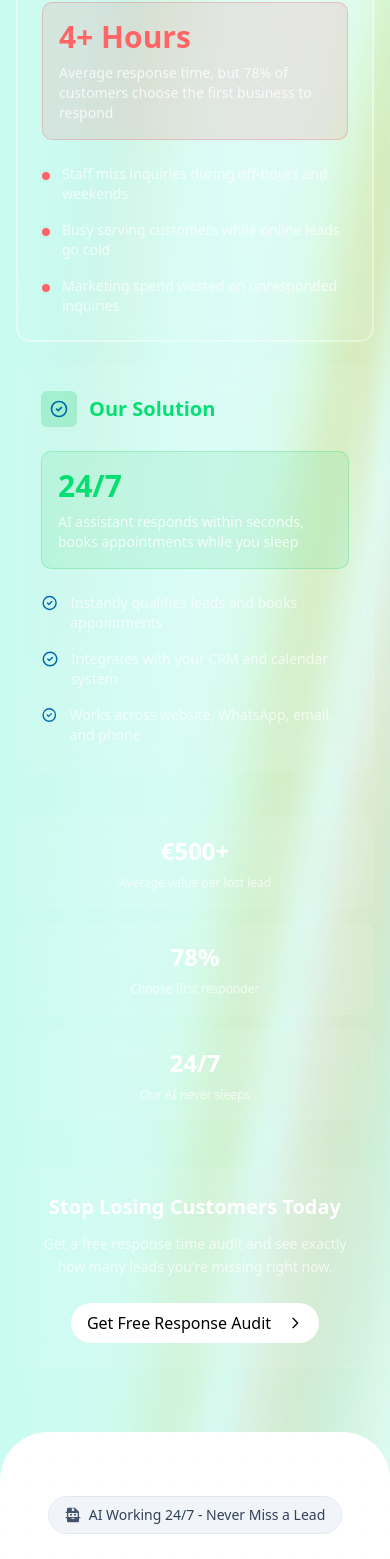
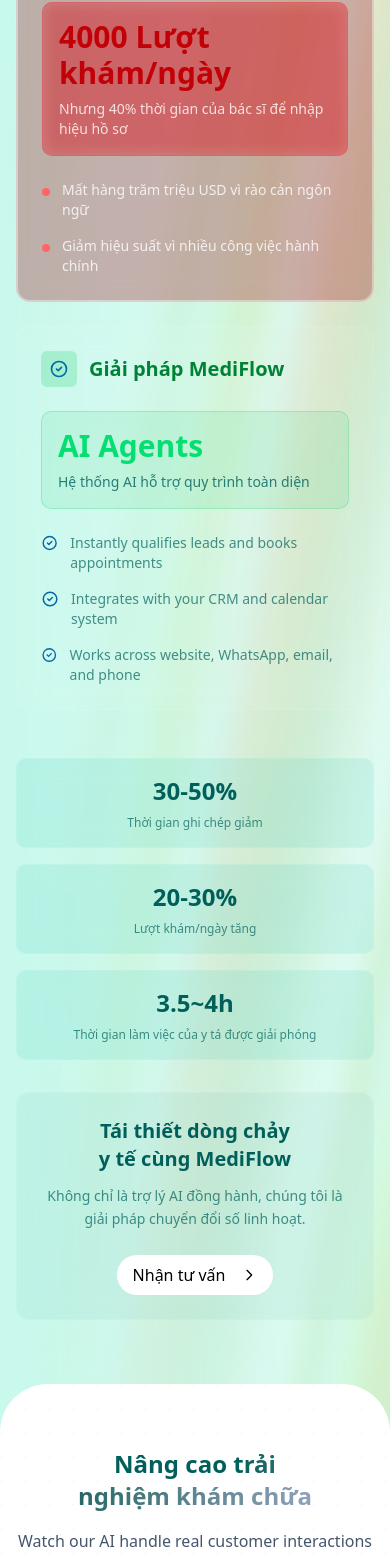
Before and after one commit to LinhPhuong14/MediFlow, a Next.js app in the folder apps/web/: page /doctor in a window 390 px wide. Shown: the part 1270-2829 px from the top of the page. Built offline with nearby package versions, Linux system fonts and the light colour scheme.

Commit message:
fix:landing page

```diff
--- a/apps/web/app/(doctor)/doctor/page.tsx
+++ b/apps/web/app/(doctor)/doctor/page.tsx
@@ -12,18 +12,18 @@
 export default function HomePage() {
   return (
     <AuroraBackground>
-      <div className="min-h-screen overflow-hidden">
+      <div className="w-full min-h-screen overflow-hidden">
         <main className="min-h-screen relative overflow-hidden">
 
-          <div className="relative z-10">
+          <div className="relative z-10 w-full">
             <GlassmorphismNav />
             <HeroSection />
             <ProblemSolutionSection />
             <FeaturesSection />
             {/* <AITeamSection /> */}
             <TestimonialsSection />
-            <ROICalculatorSection />
-            {/* <CTASection /> */}
+            {/* <ROICalculatorSection /> */}
+            <CTASection />
             <Footer />
           </div>
         </main>
--- a/apps/web/app/(doctor)/layout.tsx
+++ b/apps/web/app/(doctor)/layout.tsx
@@ -1,20 +1,12 @@
 import type { Metadata } from "next";
-import { Geist, Geist_Mono } from "next/font/google";
+import { GeistSans } from 'geist/font/sans';
+import { GeistMono } from 'geist/font/mono';
 import "./globals.css";
 
-const geistSans = Geist({
-  variable: "--font-geist-sans",
-  subsets: ["latin"],
-});
-
-const geistMono = Geist_Mono({
-  variable: "--font-geist-mono",
-  subsets: ["latin"],
-});
 
 export const metadata: Metadata = {
-  title: "MediDoctor",
-  description: "Trang chủ bác sĩ",
+  title: "Mediflow",
+  description: "Intelligent Healthcare Management System",
 };
 
 export default function RootLayout({
@@ -23,10 +15,8 @@
   children: React.ReactNode;
 }>) {
   return (
-    <html lang="en">
-      <body
-        className="bg-white text-slate-900 antialiased dark:bg-slate-900 dark:text-slate-50"
-      >
+     <html lang="en">
+      <body className={`${GeistSans.variable} ${GeistMono.variable}`}>
         {children}
       </body>
     </html>
--- a/apps/web/app/layout.tsx
+++ b/apps/web/app/layout.tsx
@@ -1,16 +1,8 @@
 import type { Metadata } from "next";
-import { Geist, Geist_Mono } from "next/font/google";
+import { GeistSans } from 'geist/font/sans';
+import { GeistMono } from 'geist/font/mono';
 import "./globals.css";
 
-const geistSans = Geist({
-  variable: "--font-geist-sans",
-  subsets: ["latin"],
-});
-
-const geistMono = Geist_Mono({
-  variable: "--font-geist-mono",
-  subsets: ["latin"],
-});
 
 export const metadata: Metadata = {
   title: "Mediflow",
@@ -23,10 +15,8 @@
   children: React.ReactNode;
 }>) {
   return (
-    <html lang="en">
-      <body
-        className={`${geistSans.variable} ${geistMono.variable} antialiased`}
-      >
+     <html lang="en">
+      <body className={`${GeistSans.variable} ${GeistMono.variable}`}>
         {children}
       </body>
     </html>
--- a/apps/web/components/doctor/landing/cta-section.tsx
+++ b/apps/web/components/doctor/landing/cta-section.tsx
@@ -32,23 +32,23 @@
   }, [])
 
   return (
-    <section id="contact" ref={sectionRef} className="bg-cyan-600/50 relative py-8 px-4 sm:px-6 lg:px-8">
+    <section id="contact" ref={sectionRef} className="bg-cyan-600/20 relative py-8 px-4 sm:px-6 lg:px-8">
       <div className="relative max-w-4xl mx-auto">
         <div className="fade-in-element opacity-0 translate-y-8 transition-all duration-1000 ease-out text-center p-8 md:p-10 rounded-3xl border border-white/20 bg-[radial-gradient(35%_128px_at_50%_0%,theme(backgroundColor.white/15%),theme(backgroundColor.white/5%))]">
           <h3 className="text-2xl md:text-3xl lg:text-4xl font-light text-white mb-6 text-balance leading-tight">
-            Ready to transform your business's{" "}
+            Bệnh viện/phòng khám của bạn{" "}
             <span className="font-medium italic bg-gradient-to-r from-white to-slate-200 bg-clip-text text-transparent">
-              customer engagement
+              Cần chuyển đổi số?
             </span>
             ?
           </h3>
           <p className="text-lg text-white/70 mb-8 max-w-2xl mx-auto leading-relaxed">
-            Join hundreds of businesses already using AI to capture more leads and increase sales.
+            Bắt đâu cùng MediFlow ngay hôm nay để trải nghiệm sự khác biệt trong quản lý y tế và nâng cao chất lượng dịch vụ chăm sóc bệnh nhân.
           </p>
 
           <div className="flex flex-col sm:flex-row items-center justify-center gap-6">
             <button className="group inline-flex items-center gap-3 px-8 py-4 md:px-12 md:py-6 bg-gradient-to-r from-white to-slate-100 text-slate-900 rounded-full font-semibold text-base md:text-lg hover:from-slate-50 hover:to-slate-200 transition-all duration-300 hover:scale-105 shadow-2xl">
-              Get Your Demo Today
+              Nhận tư vấn
               <ArrowRight className="w-5 h-5 md:w-6 md:h-6 group-hover:translate-x-1 transition-transform duration-200" />
             </button>
           </div>
--- a/apps/web/components/doctor/landing/features-section.tsx
+++ b/apps/web/components/doctor/landing/features-section.tsx
@@ -149,7 +149,7 @@
         ))}
       </div>
       {booked && (
-        <div className="mt-2 text-xs text-green-600 font-medium animate-fade-in">✓ Appointment booked for the 15th</div>
+        <div className="mt-2 text-xs text-green-600 font-medium animate-fade-in">✓ Đặt lịch thành công</div>
       )}
     </div>
   )
@@ -203,69 +203,12 @@
   )
 }
 
-const AnimatedLeadsDemo = ({ isActive }: { isActive: boolean }) => {
-  const [leads, setLeads] = useState([
-    { name: "Sarah M.", score: 0, qualified: false },
-    { name: "John D.", score: 0, qualified: false },
-    { name: "Mike R.", score: 0, qualified: false },
-  ])
-
-  useEffect(() => {
-    if (!isActive) return
-
-    leads.forEach((_, index) => {
-      setTimeout(() => {
-        const targetScore = [85, 92, 78][index]
-        const interval = setInterval(() => {
-          setLeads((prev) =>
-            prev.map((lead, i) => {
-              if (i === index && lead.score < targetScore) {
-                const newScore = Math.min(lead.score + 5, targetScore)
-                return {
-                  ...lead,
-                  score: newScore,
-                  qualified: newScore >= 80,
-                }
-              }
-              return lead
-            }),
-          )
-        }, 50)
-
-        setTimeout(() => clearInterval(interval), 1000)
-      }, index * 600)
-    })
-  }, [isActive])
-
-  return (
-    <div className="bg-slate-50 rounded-lg p-4 h-32 overflow-hidden">
-      <div className="space-y-2">
-        {leads.map((lead, i) => (
-          <div key={i} className="flex items-center gap-2">
-            <span className="text-xs text-slate-700 w-12">{lead.name}</span>
-            <div className="flex-1 bg-slate-200 rounded-full h-2">
-              <div
-                className={`h-2 rounded-full transition-all duration-500 ${
-                  lead.qualified ? "bg-green-500" : "bg-blue-500"
-                }`}
-                style={{ width: `${lead.score}%` }}
-              />
-            </div>
-            <span className="text-xs font-medium w-8">{lead.score}%</span>
-            {lead.qualified && <span className="text-xs text-green-600">✓</span>}
-          </div>
-        ))}
-      </div>
-    </div>
-  )
-}
-
 const AnimatedIntegrationsDemo = ({ isActive }: { isActive: boolean }) => {
   const [connections, setConnections] = useState([
-    { name: "CRM", connected: false },
-    { name: "WhatsApp", connected: false },
-    { name: "Calendar", connected: false },
-    { name: "Email", connected: false },
+    { name: "Khoa tai mũi họng", connected: false },
+    { name: "Khoa nội tiết", connected: false },
+    { name: "Khoa nhi", connected: false },
+    { name: "...", connected: false },
   ])
 
   useEffect(() => {
@@ -301,7 +244,7 @@
         ))}
       </div>
       <div className="mt-2 text-center">
-        <div className="text-xs text-slate-500">{connections.filter((c) => c.connected).length}/4 connected</div>
+        <div className="text-xs text-slate-500">Đang tạo ERM</div>
       </div>
     </div>
   )
@@ -316,16 +259,16 @@
     size: "large",
   },
   {
-    title: "Multi-Platform Integration",
+    title: "Tạo ERM từ hội thoại",
     description:
-      "Connect with your existing tools including CRM, calendar, WhatsApp, SMS, and more for a unified customer experience.",
+      "Tiết kiệm thời gian ghi chép bằng cách tự động tạo hồ sơ bệnh án điện tử từ các cuộc trò chuyện với bệnh nhân.",
     demo: AnimatedIntegrationsDemo,
     size: "medium",
   },
   {
-    title: "Smart Appointment Booking",
+    title: "Đặt lịch khám bệnh thông minh",
     description:
-      "Automated scheduling system that checks availability, books appointments, and sends confirmations without human intervention.",
+      "Hệ thống đặt lịch tự động kiểm tra thời gian rảnh, đặt lịch hẹn và gửi xác nhận mà không cần can thiệp của con người.",
     demo: AnimatedCalendarDemo,
     size: "medium",
   },
@@ -403,16 +346,10 @@
               isVisible ? "opacity-100 translate-y-0" : "opacity-0 translate-y-8"
             }`}
           >
-            <div className="inline-flex items-center px-4 py-2 rounded-full bg-slate-100 border border-slate-200 text-slate-700 text-sm font-medium mb-6">
-              <svg className="w-4 h-4 mr-2 text-slate-600" fill="currentColor" viewBox="0 0 24 24">
-                <path d="M12 2C13.1 2 14 2.9 14 4C14 5.1 13.1 6 12 6C10.9 6 10 5.1 10 4C10 2.9 10.9 2 12 2ZM21 9V7L15 1H5C3.89 1 3 1.89 3 3V7H1V9H3V15H1V17H3V21C3 22.11 3.89 23 5 23H19C20.11 23 21 22.11 21 21V17H23V15H21V9H23ZM19 9V15H5V9H19ZM7.5 11.5C7.5 10.67 8.17 10 9 10S10.5 10.67 10.5 11.5 9.83 13 9 13 7.5 12.33 7.5 11.5ZM13.5 11.5C13.5 10.67 14.17 10 15 10S16.5 10.67 16.5 11.5 15.83 13 15 13 13.5 12.33 13.5 11.5ZM12 16C13.11 16 14.08 16.59 14.71 17.5H9.29C9.92 16.59 10.89 16 12 16Z" />
-              </svg>
-              AI Working 24/7 - Never Miss a Lead
-            </div>
-            <h2 className="text-2xl sm:text-3xl md:text-4xl lg:text-5xl font-bold text-slate-900 text-balance mb-4 sm:mb-6">
-              Your AI Team{" "}
-              <span className="bg-gradient-to-r from-slate-600 to-slate-400 bg-clip-text text-transparent">
-                Never Sleeps
+            <h2 className="text-2xl sm:text-3xl md:text-4xl lg:text-5xl font-bold text-teal-800 text-balance mb-4 sm:mb-6">
+              Nâng cao{" "}
+              <span className="bg-gradient-to-r from-teal-800 to-slate-400 bg-clip-text text-transparent">
+                trải nghiệm khám chữa
               </span>
             </h2>
             <p className="text-base sm:text-lg md:text-xl text-slate-600 max-w-3xl mx-auto font-light leading-relaxed">
--- a/apps/web/components/doctor/landing/footer.tsx
+++ b/apps/web/components/doctor/landing/footer.tsx
@@ -57,7 +57,7 @@
 
 export function Footer() {
   return (
-    <footer className=" text-white max-w-screen md:rounded-t-6xl relative w-full flex flex-col items-center justify-center rounded-t-4xl border-2 border-white bg-[radial-gradient(35%_128px_at_50%_0%,theme(backgroundColor.white/8%),transparent)] px-6 py-12 lg:py-16">
+    <footer className=" text-teal-800 max-w-screen md:rounded-t-6xl relative w-full flex flex-col items-center justify-center rounded-t-4xl border-2 border-white bg-[radial-gradient(35%_128px_at_50%_0%,theme(backgroundColor.white/8%),transparent)] px-6 py-12 lg:py-16">
       <div className=" absolute top-0 right-1/2 left-1/2 h-px w-1/3 -translate-x-1/2 -translate-y-1/2 rounded-full blur" />
 
       <div className="grid w-full gap-8 xl:grid-cols-3 xl:gap-8">
@@ -77,7 +77,7 @@
                     <li key={link.title}>
                       <a
                         href={link.href}
-                        className="hover:text-white inline-flex items-center transition-all duration-300"
+                        className="hover:text-teal-800 inline-flex items-center transition-all duration-300"
                       >
                         {link.icon && <link.icon className="me-1 size-4" />}
                         {link.title}
--- a/apps/web/components/doctor/landing/glassmorphism-nav.tsx
+++ b/apps/web/components/doctor/landing/glassmorphism-nav.tsx
@@ -6,8 +6,8 @@
 import Link from "next/link"
 
 const navigation = [
+  { name: "Giải pháp MediFlow", href: "#problem" },
   { name: "Tính năng", href: "#features" },
-  { name: "Barbers & Salons", href: "#ai-team" },
   { name: "Restaurants", href: "#testimonials" },
   { name: "Liên hệ", href: "#footer" },
 ]
--- a/apps/web/components/doctor/landing/problem-solution-section.tsx
+++ b/apps/web/components/doctor/landing/problem-solution-section.tsx
@@ -65,7 +65,7 @@
   }, [])
 
   return (
-    <section ref={sectionRef} className="py-16 sm:py-24 px-4 relative z-10">
+    <section ref={sectionRef} id="problem" className="py-16 sm:py-24 px-4 relative z-10">
       <div className="max-w-6xl mx-auto">
         {/* Section Header */}
         <div
@@ -93,7 +93,7 @@
         >
           {/* Problem Card */}
           <div className="group">
-            <div className="bg-white/5 backdrop-blur-md border border-white/40 border-2 rounded-2xl p-6 sm:p-8 h-full hover:bg-white/30 transition-all duration-500 hover:border-white/90">
+            <div className="bg-red-800/30 backdrop-blur-md border border-white/40 border-2 rounded-2xl p-6 sm:p-8 h-full transition-all duration-500 hover:border-white/90">
               <div className="flex items-center gap-3 mb-6">
                 <div className="p-2 rounded-lg bg-white/20">
                   <AlertTriangle />
@@ -102,10 +102,10 @@
               </div>
 
               {/* Key Stat */}
-              <div className="bg-red-500/10 backdrop-blur-sm border border-red-500/20 rounded-xl p-4 sm:p-6 mb-6">
-                <div className="text-3xl sm:text-4xl font-bold text-red-400 mb-2">4+ Hours</div>
+              <div className="bg-red-500/30 backdrop-blur-sm border border-red-500/20 rounded-xl p-4 sm:p-6 mb-6">
+                <div className="text-3xl sm:text-4xl font-bold text-red-700 mb-2">4000 Lượt khám/ngày</div>
                 <p className="text-white/80 text-sm sm:text-base">
-                  Average response time, but 78% of customers choose the first business to respond
+                  Nhưng 40% thời gian của bác sĩ để nhập hiệu hồ sơ
                 </p>
               </div>
 
@@ -113,20 +113,17 @@
               <div className="space-y-4">
                 <div className="flex items-start gap-3">
                   <div className="w-2 h-2 bg-red-400 rounded-full mt-2 flex-shrink-0"></div>
-                  <p className="text-white/70 text-sm sm:text-base">
-                    Staff miss inquiries during off-hours and weekends
+                  <p className="text-white/80 text-sm sm:text-base">
+                    Mất hàng trăm triệu USD vì rào cản ngôn ngữ
                   </p>
                 </div>
                 <div className="flex items-start gap-3">
                   <div className="w-2 h-2 bg-red-400 rounded-full mt-2 flex-shrink-0"></div>
-                  <p className="text-white/70 text-sm sm:text-base">
-                    Busy serving customers while online leads go cold
+                  <p className="text-white/80 text-sm sm:text-base">
+                    Giảm hiệu suất vì nhiều công việc hành chính
                   </p>
                 </div>
-                <div className="flex items-start gap-3">
-                  <div className="w-2 h-2 bg-red-400 rounded-full mt-2 flex-shrink-0"></div>
-                  <p className="text-white/70 text-sm sm:text-base">Marketing spend wasted on unresponded inquiries</p>
-                </div>
+
               </div>
             </div>
           </div>
@@ -138,14 +135,14 @@
                 <div className="p-2 rounded-lg bg-green-500/20">
                   <CheckCircle />
                 </div>
-                <h3 className="text-xl sm:text-2xl font-bold text-green-400">Our Solution</h3>
+                <h3 className="text-xl sm:text-2xl font-bold text-green-700">Giải pháp MediFlow</h3>
               </div>
 
               {/* Key Stat */}
               <div className="bg-green-500/10 backdrop-blur-sm border border-green-500/20 rounded-xl p-4 sm:p-6 mb-6">
-                <div className="text-3xl sm:text-4xl font-bold text-green-400 mb-2">24/7</div>
-                <p className="text-white/80 text-sm sm:text-base">
-                  AI assistant responds within seconds, books appointments while you sleep
+                <div className="text-3xl sm:text-4xl font-bold text-green-400 mb-2">AI Agents</div>
+                <p className="text-teal-800/80 text-sm sm:text-base">
+                  Hệ thống AI hỗ trợ quy trình toàn diện
                 </p>
               </div>
 
@@ -153,15 +150,15 @@
               <div className="space-y-4">
                 <div className="flex items-start gap-3">
                   <CheckCircle />
-                  <p className="text-white/70 text-sm sm:text-base">Instantly qualifies leads and books appointments</p>
+                  <p className="text-teal-800/70 text-sm sm:text-base">Instantly qualifies leads and books appointments</p>
                 </div>
                 <div className="flex items-start gap-3">
                   <CheckCircle />
-                  <p className="text-white/70 text-sm sm:text-base">Integrates with your CRM and calendar system</p>
+                  <p className="text-teal-800/70 text-sm sm:text-base">Integrates with your CRM and calendar system</p>
                 </div>
                 <div className="flex items-start gap-3">
                   <CheckCircle />
-                  <p className="text-white/70 text-sm sm:text-base">Works across website, WhatsApp, email, and phone</p>
+                  <p className="text-teal-800/70 text-sm sm:text-base">Works across website, WhatsApp, email, and phone</p>
                 </div>
               </div>
             </div>
@@ -170,41 +167,41 @@
 
         {/* Stats Row */}
         <div
-          className={`grid grid-cols-1 sm:grid-cols-3 gap-4 sm:gap-6 mb-12 sm:mb-16 transition-all duration-1000 delay-600 ${
+          className={`grid grid-cols-1 sm:grid-cols-3 gap-4 sm:gap-6 mb-8 sm:mb-16 transition-all duration-1000 delay-600 ${
             isVisible ? "opacity-100 translate-y-0" : "opacity-0 translate-y-8"
           }`}
         >
-          <div className="text-center bg-white/5 backdrop-blur-md border border-white/10 rounded-xl p-4 sm:p-6 hover:bg-white/10 transition-all duration-300">
-            <div className="text-2xl sm:text-3xl font-bold text-white mb-2">€500+</div>
-            <p className="text-white/70 text-xs sm:text-sm">Average value per lost lead</p>
+          <div className="text-center bg-teal-500/10 backdrop-blur-md border border-white/10 rounded-xl p-4 sm:p-6 transition-all duration-300">
+            <div className="text-2xl sm:text-3xl font-bold text-teal-800 mb-2">30-50%</div>
+            <p className="text-teal-800/70 text-xs sm:text-sm">Thời gian ghi chép giảm</p>
           </div>
-          <div className="text-center bg-white/5 backdrop-blur-md border border-white/10 rounded-xl p-4 sm:p-6 hover:bg-white/10 transition-all duration-300">
-            <div className="text-2xl sm:text-3xl font-bold text-white mb-2">78%</div>
-            <p className="text-white/70 text-xs sm:text-sm">Choose first responder</p>
+          <div className="text-center bg-teal-500/10 backdrop-blur-md border border-white/10 rounded-xl p-4 sm:p-6 transition-all duration-300">
+            <div className="text-2xl sm:text-3xl font-bold text-teal-800 mb-2">20-30%</div>
+            <p className="text-teal-800/70 text-xs sm:text-sm">Lượt khám/ngày tăng</p>
           </div>
-          <div className="text-center bg-white/5 backdrop-blur-md border border-white/10 rounded-xl p-4 sm:p-6 hover:bg-white/10 transition-all duration-300">
-            <div className="text-2xl sm:text-3xl font-bold text-white mb-2">24/7</div>
-            <p className="text-white/70 text-xs sm:text-sm">Our AI never sleeps</p>
+          <div className="text-center bg-teal-500/10 backdrop-blur-md border border-white/10 rounded-xl p-4 sm:p-6 transition-all duration-300">
+            <div className="text-2xl sm:text-3xl font-bold text-teal-800 mb-2">3.5~4h</div>
+            <p className="text-teal-800/70 text-xs sm:text-sm">Thời gian làm việc của y tá được giải phóng</p>
           </div>
         </div>
 
         {/* CTA Section */}
         <div
-          className={`text-center bg-white/5 backdrop-blur-md border border-white/10 rounded-2xl p-6 sm:p-8 transition-all duration-1000 delay-900 ${
+          className={`text-center bg-teal-700/5 backdrop-blur-md border border-white/10 rounded-2xl p-6 sm:p-8 transition-all duration-1000 delay-900 ${
             isVisible ? "opacity-100 translate-y-0" : "opacity-0 translate-y-8"
           }`}
         >
-          <h3 className="text-xl sm:text-2xl md:text-3xl font-bold text-white mb-3 sm:mb-4 text-balance">
-            Stop Losing Customers Today
+          <h3 className="text-xl sm:text-2xl md:text-3xl font-bold text-teal-800 mb-3 sm:mb-4 text-balance">
+            Tái thiết dòng chảy y tế cùng MediFlow
           </h3>
-          <p className="text-sm sm:text-base md:text-lg text-white/70 mb-6 sm:mb-8 max-w-2xl mx-auto font-light leading-relaxed">
-            Get a free response time audit and see exactly how many leads you're missing right now.
+          <p className="text-sm sm:text-base md:text-lg text-teal-800/70 mb-6 sm:mb-8 max-w-2xl mx-auto font-light leading-relaxed">
+           Không chỉ là trợ lý AI đồng hành, chúng tôi là giải pháp chuyển đổi số linh hoạt.
           </p>
           <Button
             size="lg"
             className="bg-white text-black rounded-full px-6 sm:px-8 py-3 sm:py-4 text-base sm:text-lg font-medium transition-all duration-300 hover:bg-gray-50 hover:scale-105 hover:shadow-lg group cursor-pointer"
           >
-            Get Free Response Audit
+            Nhận tư vấn
             <ArrowRight />
           </Button>
         </div>
--- a/apps/web/components/doctor/landing/roi-calculator-section.tsx
+++ b/apps/web/components/doctor/landing/roi-calculator-section.tsx
@@ -83,7 +83,7 @@
   const revenueIncrease = ((newRevenue - currentRevenue) / currentRevenue) * 100
 
   return (
-    <section id="roi-calculator" className="bg-cyan-600/50 py-16 md:py-20 px-4 relative">
+    <section id="roi-calculator" className=" py-16 md:py-20 px-4 relative">
       <div className="max-w-6xl mx-auto">
         {/* Header */}
         <div
--- a/apps/web/package.json
+++ b/apps/web/package.json
@@ -26,6 +26,7 @@
     "class-variance-authority": "^0.7.1",
     "clsx": "^2.1.1",
     "framer-motion": "^12.23.26",
+    "geist": "^1.5.1",
     "lucide-react": "^0.561.0",
     "mini-svg-data-uri": "^1.4.4",
     "motion": "^12.23.26",
```
Also changed, not shown: apps/web/app/api/(auth)/login/route.ts (added), 1 other file (tests, documents, lock files or other folders).
